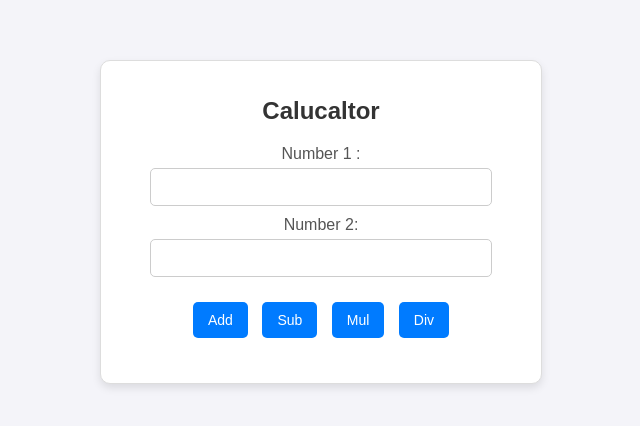
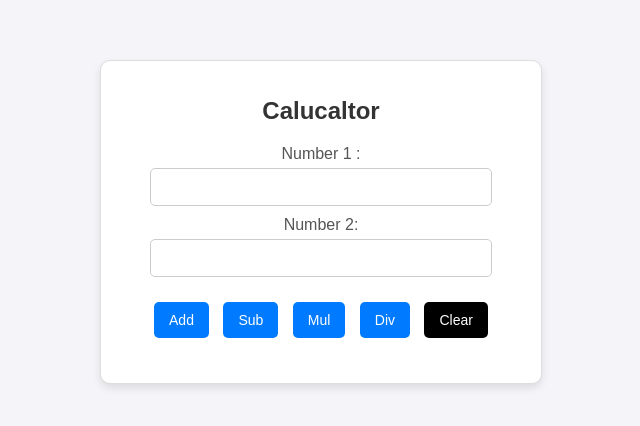
Before and after one commit to Yashu9844/gdg, a plain HTML site: page index.html in a window 1280 px wide. Shown: the part 178-604 px from the top of the page, without its empty margins (319-959 px from the left). Drawn offline with Linux system fonts and the light colour scheme.

Commit message:
clear button

```diff
--- a/index.html
+++ b/index.html
@@ -29,7 +29,7 @@
     <button onclick="calucalate('sub')" >Sub</button>
     <button onclick="calucalate('mul')" >Mul</button>
     <button onclick="calucalate('divide')" >Div</button>
-
+    <button class="he" onclick="clearInputs()" >Clear</button>
 </div>
 
  <div class="hello5" id="result" ></div>
--- a/script2.js
+++ b/script2.js
@@ -37,4 +37,12 @@ switch(operation){
     }
    document.getElementById("result").innerText = (`Result is ${result}`)
 
+
+
 }
+
+function clearInputs() {
+    document.getElementById("num1").value = '';
+    document.getElementById("num2").value = '';
+    document.getElementById("result").innerText = '';
+}
--- a/style.css
+++ b/style.css
@@ -77,3 +77,9 @@ body {
     font-weight: bold;
     color: #007bff;
   }
+  .hello4 .he{
+    background-color: black;
+  }
+  .hello4 .he:hover {
+    background-color: red;
+  }
```
